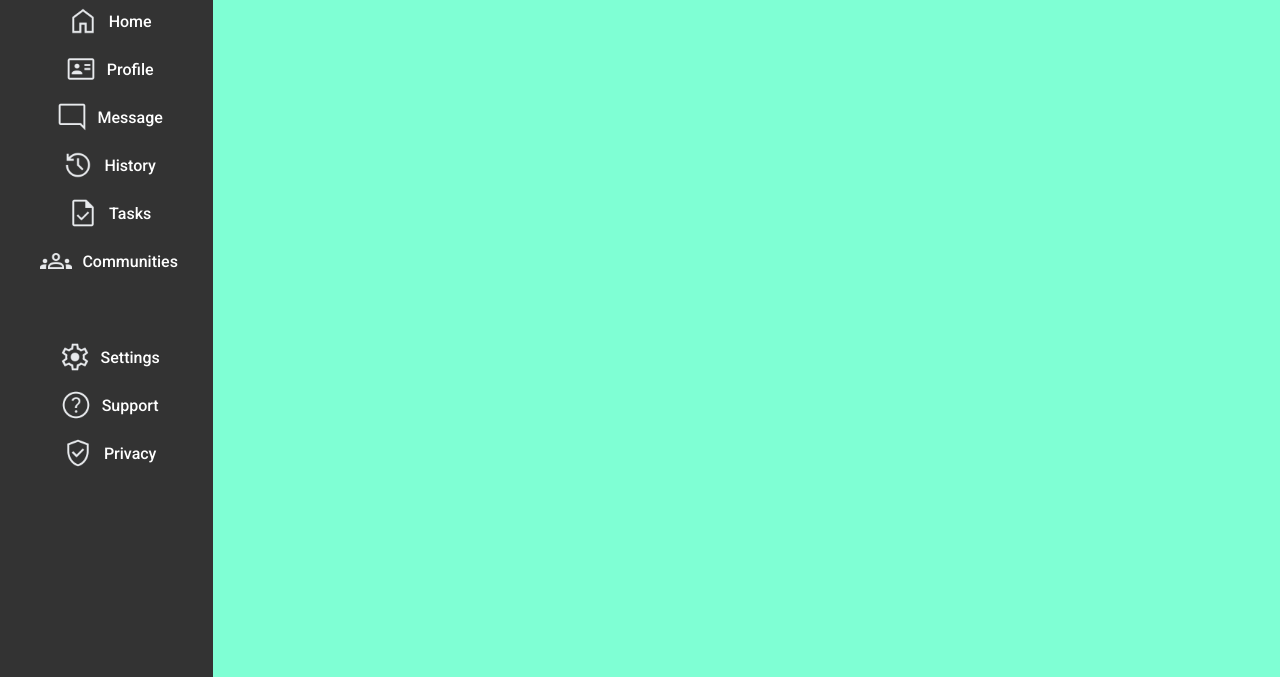
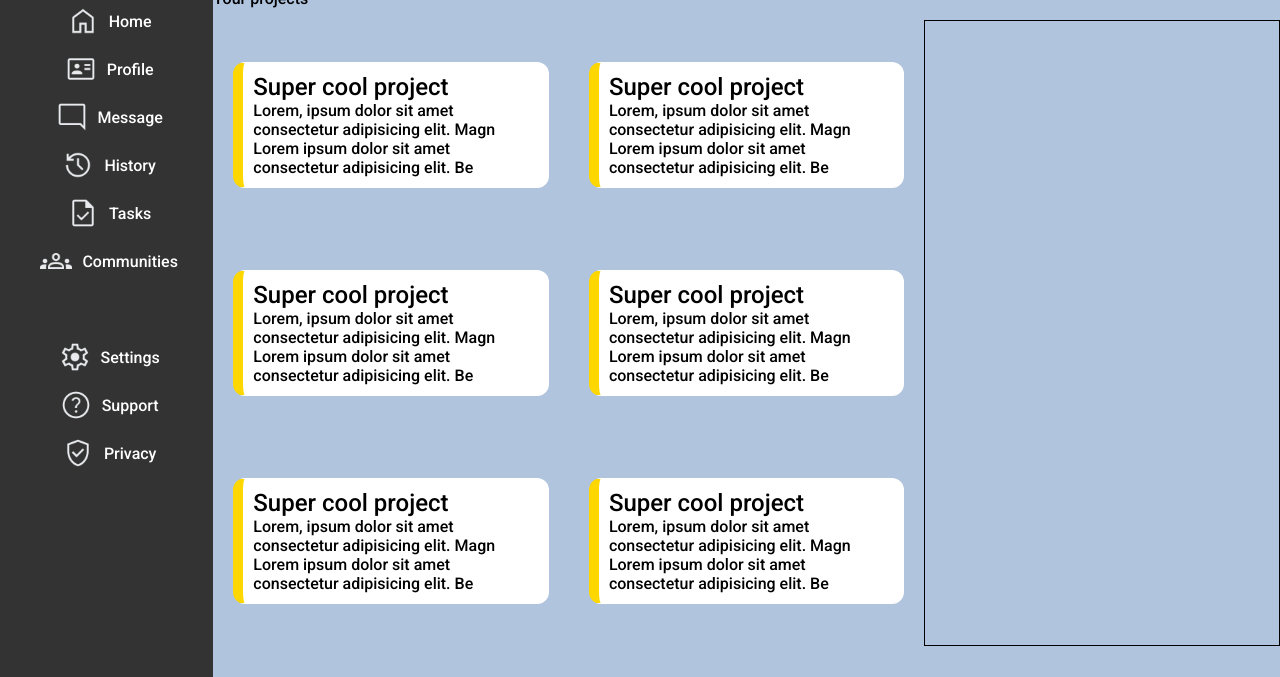
Before and after one commit to Kush-Singh-26/dashboard, a plain HTML site: page index.html in a window 1280 px wide. Shown: the part 131-808 px from the top of the page. Drawn offline with Linux system fonts and the light colour scheme.

Commit message:
completed main boxes

```diff
--- a/index.html
+++ b/index.html
@@ -116,7 +116,60 @@
     </header>
 
     <main>
+        <div class="main-title main-top">Your projects</div>
+        <div class="box-container">
+            <div class="box">
+                <div class="content">
+                    <h2>Super cool project</h2>
+                    <p>Lorem, ipsum dolor sit amet consectetur adipisicing elit. Magn Lorem ipsum dolor sit amet
+                        consectetur adipisicing elit. Be</p>
+                </div>
+            </div>
+            <div class="box">
+                <div class="content">
+                    <h2>Super cool project</h2>
+                    <p>Lorem, ipsum dolor sit amet consectetur adipisicing elit. Magn Lorem ipsum dolor sit amet
+                        consectetur adipisicing elit. Be</p>
+                </div>
+            </div>
+            <div class="box">
+                <div class="content">
+                    <h2>Super cool project</h2>
+                    <p>Lorem, ipsum dolor sit amet consectetur adipisicing elit. Magn Lorem ipsum dolor sit amet
+                        consectetur adipisicing elit. Be</p>
+                </div>
+            </div>
+            <div class="box">
+                <div class="content">
+                    <h2>Super cool project</h2>
+                    <p>Lorem, ipsum dolor sit amet consectetur adipisicing elit. Magn Lorem ipsum dolor sit amet
+                        consectetur adipisicing elit. Be</p>
+                </div>
+            </div>
+            <div class="box">
+                <div class="content">
+                    <h2>Super cool project</h2>
+                    <p>Lorem, ipsum dolor sit amet consectetur adipisicing elit. Magn Lorem ipsum dolor sit amet
+                        consectetur adipisicing elit. Be</p>
+                </div>
+            </div>
+            <div class="box">
+                <div class="content">
+                    <h2>Super cool project</h2>
+                    <p>Lorem, ipsum dolor sit amet consectetur adipisicing elit. Magn Lorem ipsum dolor sit amet
+                        consectetur adipisicing elit. Be</p>
+                </div>
+            </div>
+        </div>
+        <div class="main-side">
+            <div class="announcement">
 
+            </div>
+
+            <div class="trending">
+
+            </div>
+        </div>
     </main>
 
 </body>
--- a/style.css
+++ b/style.css
@@ -152,6 +152,44 @@ input{
     border: 0;
 }
 
+/*header completed*/
 main {
-    background-color: aquamarine;
+    background-color:lightsteelblue;
+    display: grid;
+    grid-template-columns: 2fr 1fr;
+    grid-template-rows: 1fr 20fr 1fr;
 }
+
+.main-top{
+    grid-column: 1 / 3;
+}
+
+.box-container{
+    display: grid;
+    grid-template-columns: 1fr 1fr;
+    grid-template-rows: 1fr 1fr 1fr;
+}
+
+.box{
+    padding: 20px;
+    display: flex;
+    justify-content: center;
+    align-items: center;
+}
+
+.content{
+    border: 0.5px solid transparent;
+    border-left: 10px rgb(25, 146, 212) solid;
+    border-left: 10px gold solid;
+
+    border-radius: 12px;
+    padding: 10px;
+    background-color: white;
+}
+
+.main-side{
+    display: grid;
+    grid-template-rows: 1fr 1fr;
+    border: solid 1px black;
+
+}
```
